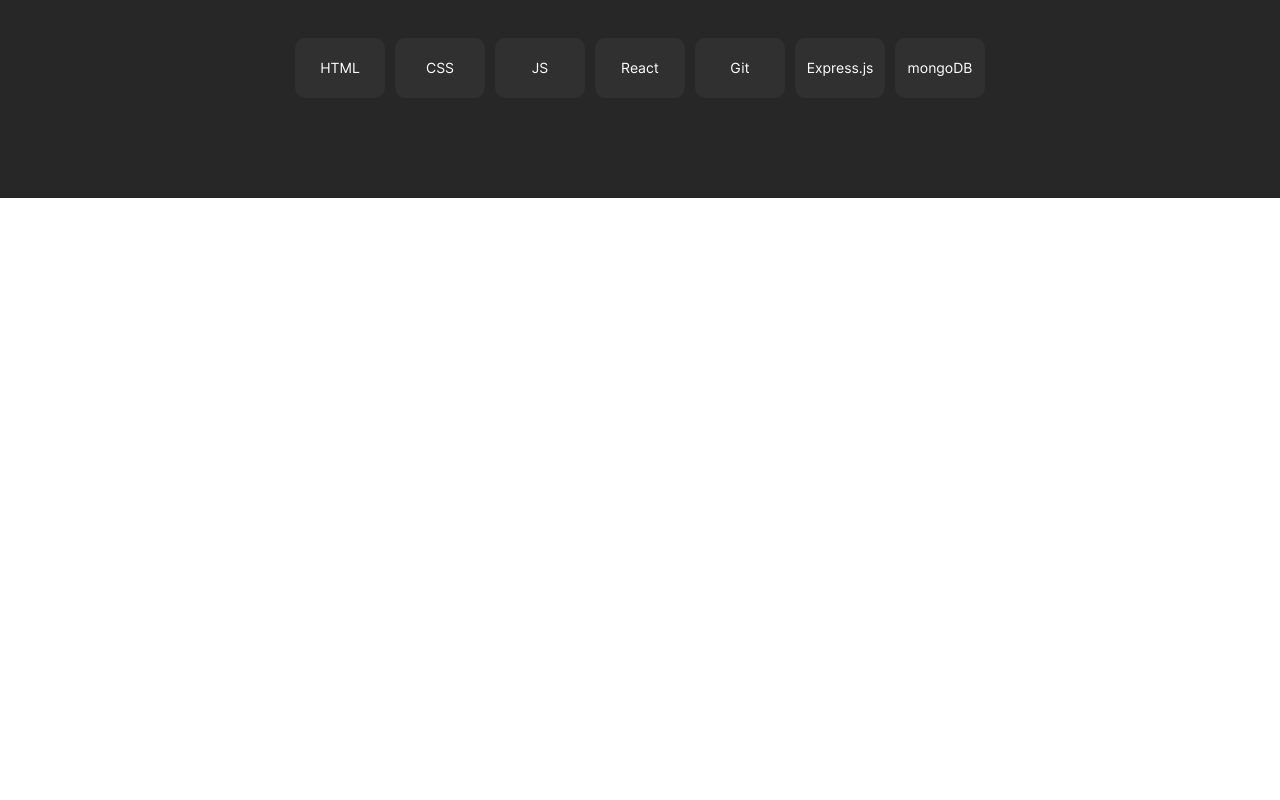
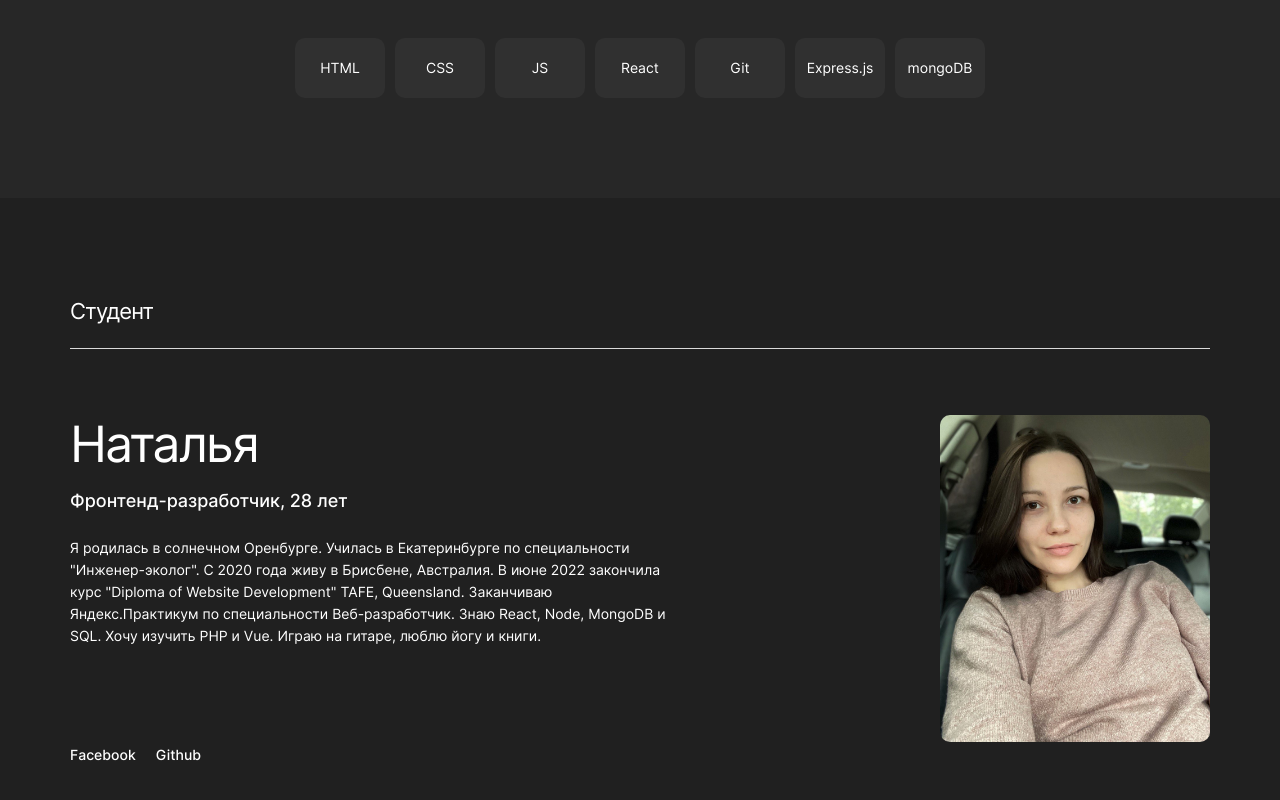
Before and after one commit to NLinkova/movies-explorer-frontend, a React (Create React App) app: page / in a window 1280 px wide. Shown: the part 1739-2539 px from the top of the page. Before the commit the page ends 1937 px from the top, so only its background shows below. Built offline with nearby package versions, Linux system fonts and the light colour scheme.

Commit message:
about me

```diff
--- a/src/components/AboutMe/AboutMe.css
+++ b/src/components/AboutMe/AboutMe.css
@@ -0,0 +1,109 @@
+.about-me {
+  margin: 0 auto;
+  padding: 100px 70px;
+  background-color: #202020;
+
+}
+
+.about-me__cover {
+  display: flex;
+  column-gap: 50px;
+}
+
+.about-me__wrapper {
+  display: flex;
+  flex-direction: column;
+  flex-wrap: nowrap;
+  width: 100%;
+  color: #FFFFFF;
+}
+
+.about-me__title {
+  margin: 0 auto;
+  width: 100%;
+  font-style: normal;
+  font-weight: normal;
+  font-size: 22px;
+  line-height: 27px;
+  letter-spacing: -0.04em;
+
+}
+
+.about-me__title::after {
+  content: '';
+  display: block;
+  box-sizing: border-box;
+  border-bottom: 1px solid #DADADA;
+  padding-top: 23px;
+  margin-bottom: 66px;
+}
+
+.about-me__text-title {
+  width: 100%;
+  max-width: 600px;
+  margin: 0 0 18px;
+  padding: 0;
+  font-style: normal;
+  font-weight: normal;
+  font-size: 50px;
+  line-height: 58px;
+  letter-spacing: -0.04em;
+}
+
+.about-me__text-subtitle {
+  width: 100%;
+  max-width: 600px;
+  margin: 0 0 26px 0;
+  font-style: normal;
+  font-weight: 500;
+  font-size: 18px;
+  line-height: 20px;
+  padding: 0;
+}
+
+.about-me__text-description {
+  width: 100%;
+  max-width: 600px;
+  margin: 0 0 99px 0;
+  font-style: normal;
+  font-weight: 400;
+  font-size: 14px;
+  line-height: 22px;
+  padding: 0;
+  word-wrap: break-word;
+  white-space: pre-wrap;
+}
+
+.about-me__list {
+  max-width: 600px;
+  display: flex;
+  justify-content: flex-start;
+  column-gap: 20px;
+  margin: 0;
+  padding: 0;
+  list-style-type: none;
+  font-style: normal;
+  font-weight: 500;
+  font-size: 14px;
+  line-height: 17px;
+}
+
+.about-me__link {
+  text-decoration: none;
+  color: #FFFFFF;
+  transition: linear 0.3s;
+}
+
+.about-me__link:hover {
+  opacity: 0.5;
+}
+
+.about-me__profile-photo {
+  width: 100%;
+  max-width: 270px;
+  max-height: 327px;
+  top: 217px;
+  right: 70px;
+  border-radius: 10px;
+  object-fit: contain;
+}
--- a/src/components/AboutMe/AboutMe.jsx
+++ b/src/components/AboutMe/AboutMe.jsx
@@ -0,0 +1,53 @@
+import React from "react";
+import profilePhoto from "../../images/photo.png";
+import "./AboutMe.css";
+
+function AboutMe() {
+  return (
+    <div className="about-me">
+      <h2 className="about-me__title" id="author">
+        Студент
+      </h2>
+      <div className="about-me__cover">
+        <div className="about-me__wrapper">
+          <h3 className="about-me__text-title">Наталья</h3>
+          <p className="about-me__text-subtitle">
+            Фронтенд-разработчик, 28 лет
+          </p>
+          <p className="about-me__text-description">
+            Я родилась в солнечном Оренбурге. Училась в Екатеринбурге по специальности "Инженер-эколог". С 2020 года живу в Брисбене, Австралия.
+            В июне 2022 закончила курс "Diploma of Website Development" TAFE, Queensland.
+            Заканчиваю Яндекс.Практикум по специальности Веб-разработчик.
+            Знаю React, Node, MongoDB и SQL. Хочу изучить PHP и Vue.
+            Играю на гитаре, люблю йогу и книги.
+          </p>
+          <ul className="about-me__list">
+            <li className="about-me__item">
+              <a
+                className="about-me__link"
+                href="https://www.facebook.com/nat.linkova"
+              >
+                Facebook
+              </a>
+            </li>
+            <li className="about-me__item">
+              <a
+                className="about-me__link"
+                href="https://github.com/NLinkova"
+              >
+                Github
+              </a>
+            </li>
+          </ul>
+        </div>
+        <img
+          className="about-me__profile-photo"
+          src={profilePhoto}
+          alt="Фото автора"
+        />
+      </div>
+    </div>
+  );
+}
+
+export default AboutMe;
--- a/src/components/Main/Main.jsx
+++ b/src/components/Main/Main.jsx
@@ -1,5 +1,5 @@
 // import React from 'react';
-// import AboutMe from "./AboutMe/AboutMe";
+import AboutMe from "../AboutMe/AboutMe";
 import AboutProject from "../AboutProject/AboutProject";
 // import Portfolio from "./Portfolio/Portfolio";
 import Promo from "../Promo/Promo";
@@ -11,8 +11,8 @@
       <Promo />
       <AboutProject />
      <Techs />
-       {/* <AboutMe/>
-      <Portfolio /> */}
+      <AboutMe/>
+      {/* <Portfolio /> */}
     </div>
   );
 }
```
Also changed, not shown: src/images/photo.png (added).
